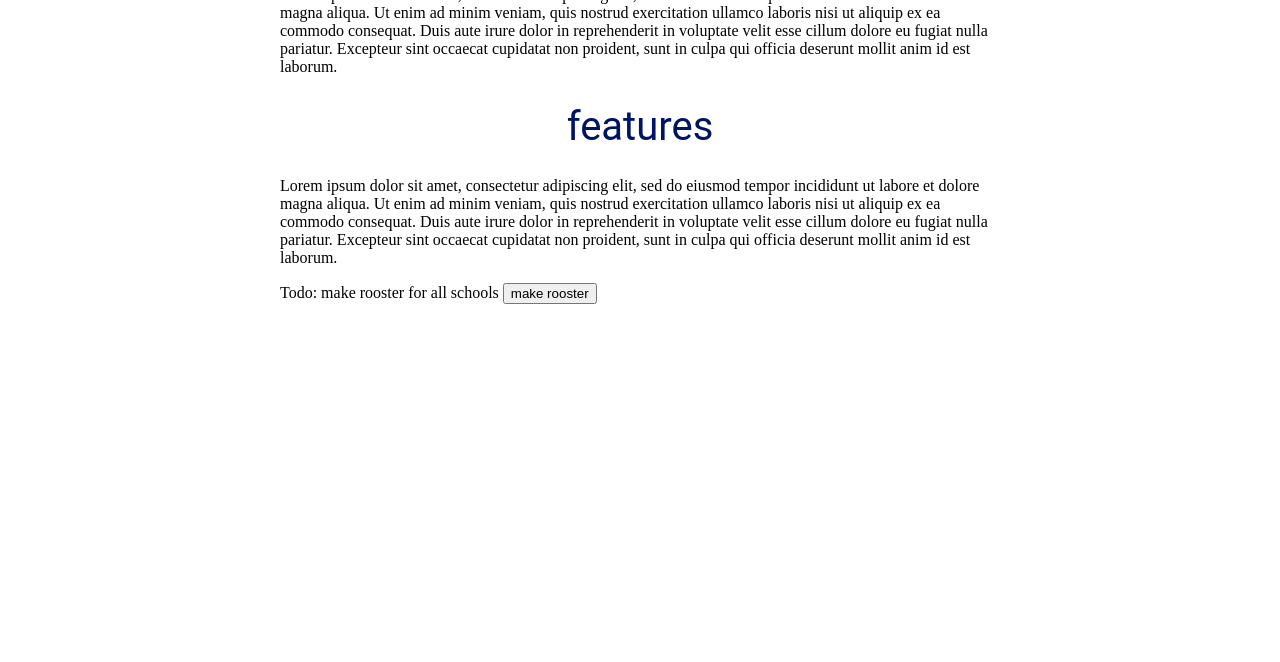
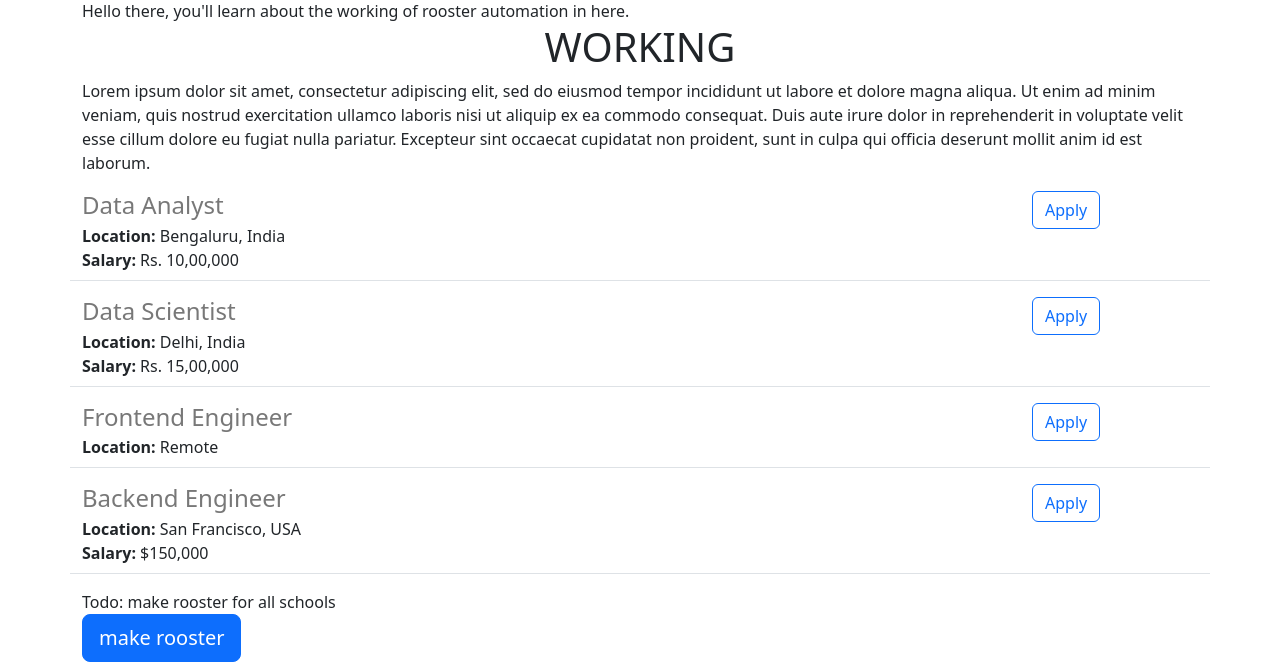
Before and after one commit to antinsuit/samble-website, a Flask app: page / in a window 1280 px wide. Shown: the part 417-1079 px from the top of the page. Before the commit the page ends 721 px from the top, so only its background shows below. Run offline with Flask 3, Linux system fonts and the light colour scheme.

Commit message:
added api and dynamic data

```diff
--- a/app.py
+++ b/app.py
@@ -1,10 +1,38 @@
-from flask import Flask, render_template
+from flask import Flask, render_template, jsonify
 
 app = Flask(__name__)
 
+JOBS = [{
+  'id': 1,
+  'title': 'Data Analyst',
+  'location': 'Bengaluru, India',
+  'salary': 'Rs. 10,00,000'
+}, {
+  'id': 2,
+  'title': 'Data Scientist',
+  'location': 'Delhi, India',
+  'salary': 'Rs. 15,00,000'
+}, {
+  'id': 3,
+  'title': 'Frontend Engineer',
+  'location': 'Remote'
+}, {
+  'id': 4,
+  'title': 'Backend Engineer',
+  'location': 'San Francisco, USA',
+  'salary': '$150,000'
+}]
+
+
 @app.route("/")
 def hello_world():
-  return render_template('home.html')
+  return render_template('home.html', jobs=JOBS)
+
+
+@app.route("/api/jobs")
+def list_jobs():
+  return jsonify(JOBS)
+
 
 if __name__ == '__main__':
-  app.run(host = '0.0.0.0', debug=True)
+  app.run(host='0.0.0.0', debug=True)
--- a/templates/home.html
+++ b/templates/home.html
@@ -1,47 +1,37 @@
 <!DOCTYPE html>
 <html>
   <head>
+    <meta charset="utf-8">
+    <meta name="viewport" content="width=device-width, initial-scale=1">
+     <link href="https://cdn.jsdelivr.net/npm/bootstrap@5.3.0-alpha3/dist/css/bootstrap.min.css" rel="stylesheet" integrity="sha384-KK94CHFLLe+nY2dmCWGMq91rCGa5gtU4mk92HdvYe+M/SXH301p5ILy+dN9+nJOZ" crossorigin="anonymous">
     <title>
       rooster automation
     </title>
     <style>
-      h1{
-        font-size: 40px;
-        font-family: Roboto;
-        font-weight: normal;
-        color: rgb(0, 20, 100);
-        text-align: center;
+      .img-fluid{
+        width: 100%;
+        max-height: 360px;
       }
-
-      #banner {
-        width: 100%;
-        height: 180px;
-        object-fit: cover;
-      }
-
-      #container {
-        max-width: 720px;
-        margin: 0 auto;
-      }
-
     </style>
   </head>
 
   <body>
-    <h1>Edudigm operations website</h1>
-    <div id="container">
-    <img id="banner" src = "https://samble-website-1--antinsuit.repl.co/static/elliott-engelmann-DjlKxYFJlTc-unsplash.jpg">
+    <div class="container">
+    <h1 class="text-center">Edudigm operations website</h1>
+    <img class ="img-fluid" src = "https://samble-website-1--antinsuit.repl.co/static/elliott-engelmann-DjlKxYFJlTc-unsplash.jpg">
     Hello there, you'll learn about the working of rooster automation in here.
-      <h1>WORKING</h1>
+      <h1 class="text-center">WORKING</h1>
     <p>
       Lorem ipsum dolor sit amet, consectetur adipiscing elit, sed do eiusmod tempor incididunt ut labore et dolore magna aliqua. Ut enim ad minim veniam, quis nostrud exercitation ullamco laboris nisi ut aliquip ex ea commodo consequat. Duis aute irure dolor in reprehenderit in voluptate velit esse cillum dolore eu fugiat nulla pariatur. Excepteur sint occaecat cupidatat non proident, sunt in culpa qui officia deserunt mollit anim id est laborum.
     </p>
-      <h1>features</h1>
-      <p>
-        Lorem ipsum dolor sit amet, consectetur adipiscing elit, sed do eiusmod tempor incididunt ut labore et dolore magna aliqua. Ut enim ad minim veniam, quis nostrud exercitation ullamco laboris nisi ut aliquip ex ea commodo consequat. Duis aute irure dolor in reprehenderit in voluptate velit esse cillum dolore eu fugiat nulla pariatur. Excepteur sint occaecat cupidatat non proident, sunt in culpa qui officia deserunt mollit anim id est laborum.
-      </p>
+      <div>
+        {% for job in jobs %}
+          {% include 'jobitem.html' %}
+        {% endfor %}
+      </div>
       Todo: make rooster for all schools
-      <button> make rooster</button>
+      <br>
+      <button type="button" class="btn btn-primary btn-lg"> make rooster</button>
     </div>
   </body>
 </html>
--- /dev/null
+++ b/templates/jobitem.html
@@ -0,0 +1,20 @@
+<div class="border-bottom row" style="margin-bottom:16px;padding-bottom:8px;">
+  <div class="col-10">
+    <h4
+      style="color:rgb(120,120,120); margin-bottom:4px;">
+      {{job['title']}}
+    </h4>
+    <div>
+      <b>Location:</b> {{job['location']}}
+    </div>
+    {% if 'salary' in job %}
+    <div>
+      <b>Salary:</b> {{job['salary']}}
+    </div>
+    {% endif %}
+  </div>
+  <div class="col-2 padding-right:16px">
+    <button type="button" class="btn btn-outline-primary float-right align-middle" >Apply</button>
+  </div>
+
+</div>
```
